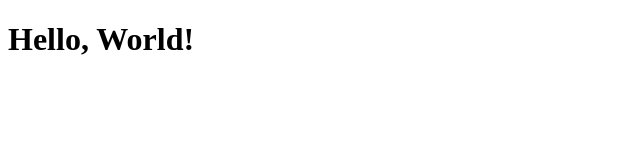
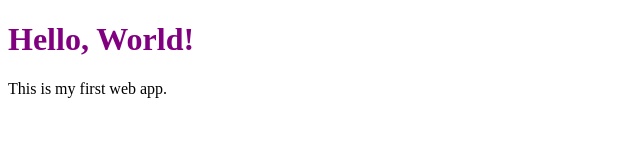
Before and after one commit to pkd2512/codeschool-webdev, a website: page src/index.html in a window 1280 px wide. Shown: the whole page, without its empty margins (0-640 px from the left). Drawn offline with Linux system fonts and the light colour scheme.

Commit message:
first build

```diff
--- a/src/index.html
+++ b/src/index.html
@@ -4,10 +4,19 @@
 <head>
   <meta charset="utf-8" />
   <title>My First Web App</title>
+
+  <!-- link the main css file -->
+  <link rel="stylesheet" href="styles/styles.css" />
+
+  <!-- link the main js file -->
+  <script type="module" src="scripts/app.js"></script>
 </head>
 
 <body>
   <h1>Hello, World!</h1>
+  <p>
+    This is my first web app.
+  </p>
 </body>
 
 </html>
--- /dev/null
+++ b/src/scripts/app.js
@@ -0,0 +1 @@
+console.log('Hello from the console world!');
--- /dev/null
+++ b/src/styles/styles.css
@@ -0,0 +1,3 @@
+h1 {
+  color: purple;
+}
```
Also changed, not shown: docs/index.html (added, +1 -0 lines), package.json (+8 -2 lines), 7 other files.
